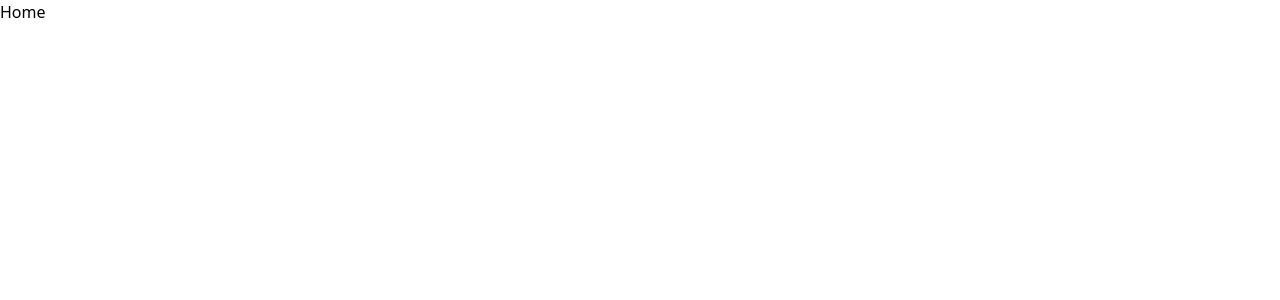
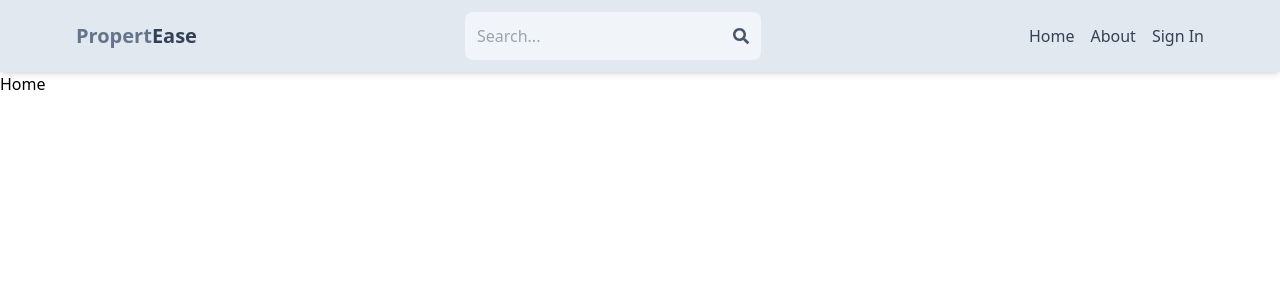
Before and after one commit to KagisoMakgaba1/PropertEase, a React (Vite) app in the folder client/: page / in a window 1280 px wide. Shown: the top 300 px of the page. Built offline with nearby package versions, Linux system fonts and the light colour scheme.

Commit message:
create header component

```diff
--- a/client/package.json
+++ b/client/package.json
@@ -12,6 +12,7 @@
   "dependencies": {
     "react": "^18.3.1",
     "react-dom": "^18.3.1",
+    "react-icons": "^5.3.0",
     "react-router-dom": "^6.26.2"
   },
   "devDependencies": {
--- a/client/src/App.jsx
+++ b/client/src/App.jsx
@@ -4,9 +4,11 @@
 import SignUp from "./pages/SignUp";
 import About from "./pages/About";
 import Profile from "./pages/Profile";
+import Header from "./components/Header";
 
 export default function App() {
   return <BrowserRouter>
+  <Header />
   <Routes>
     <Route path="/" element={<Home />} />
     <Route path="/sign-in" element={<SignIn />} />
--- /dev/null
+++ b/client/src/components/Header.jsx
@@ -0,0 +1,43 @@
+import React from 'react'
+import {FaSearch} from 'react-icons/fa';
+import { Link } from 'react-router-dom';
+
+export default function Header() {
+  return (
+    <header className="bg-slate-200 shadow-md">
+      <div className="flex justify-between items-center max-w-6xl mx-auto p-3">
+        <Link to='/'>
+        <h1 className="font-bold text-sm sm:text-xl flex flex-wrap">
+          <span className="text-slate-500">Propert</span>
+          <span className="text-slate-700">Ease</span>
+        </h1>
+        </Link>
+        <form className="bg-slate-100 p-3 rounded-lg flex items-center">
+          <input
+            type="text"
+            placeholder="Search..."
+            className="bg-transparent focus:outline-none w-24 sm:w-64"
+          />
+          <FaSearch className="text-slate-600" />
+        </form>
+        <ul className="flex gap-4">
+            <Link to='/'>
+          <li className="hidden sm:inline text-slate-700 hover:underline">
+            Home
+          </li>
+          </Link>
+          <Link to='/about'>
+          <li className="hidden sm:inline text-slate-700 hover:underline">
+            About
+          </li>
+          </Link>
+          <Link to='/sign-in'>
+          <li className=" text-slate-700 hover:underline">
+            Sign In
+          </li>
+          </Link>
+        </ul>
+      </div>
+    </header>
+  );
+}
```
Also changed, not shown: 1 other file (tests, documents, lock files or other folders).
